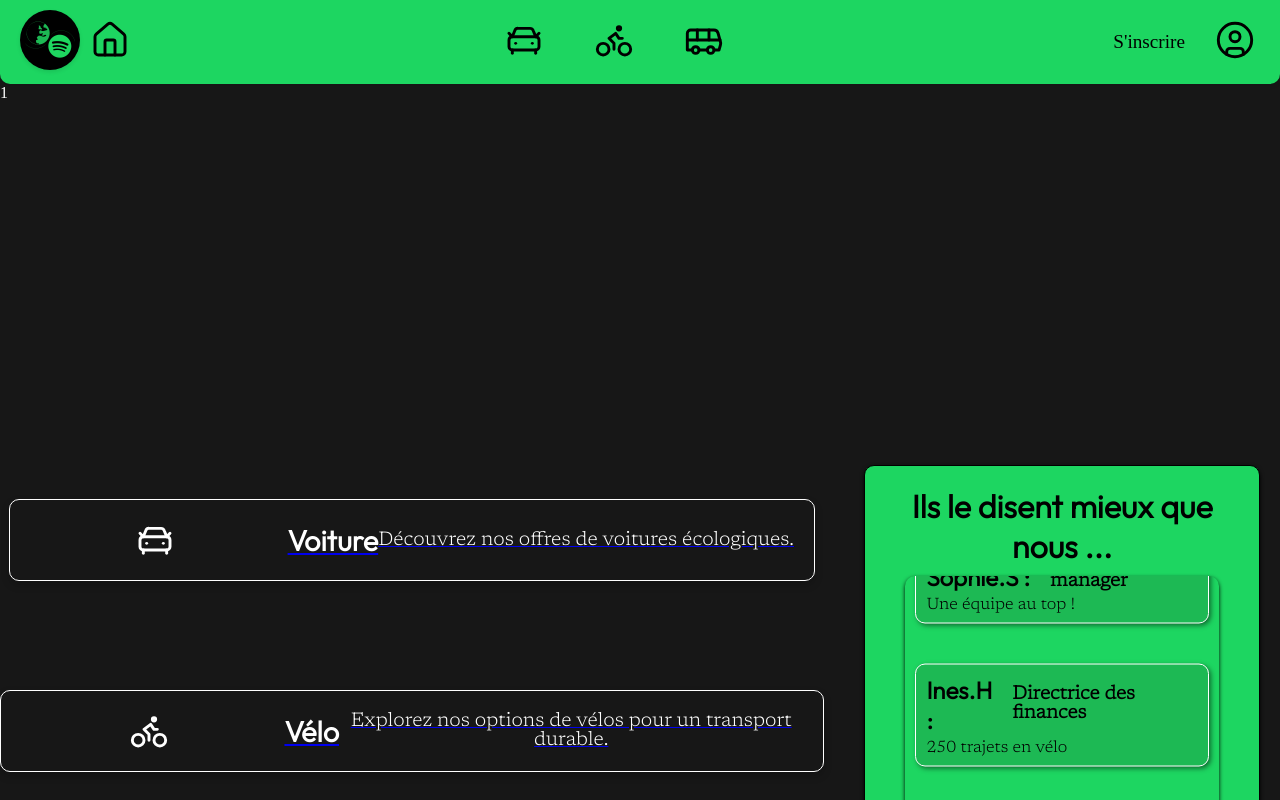
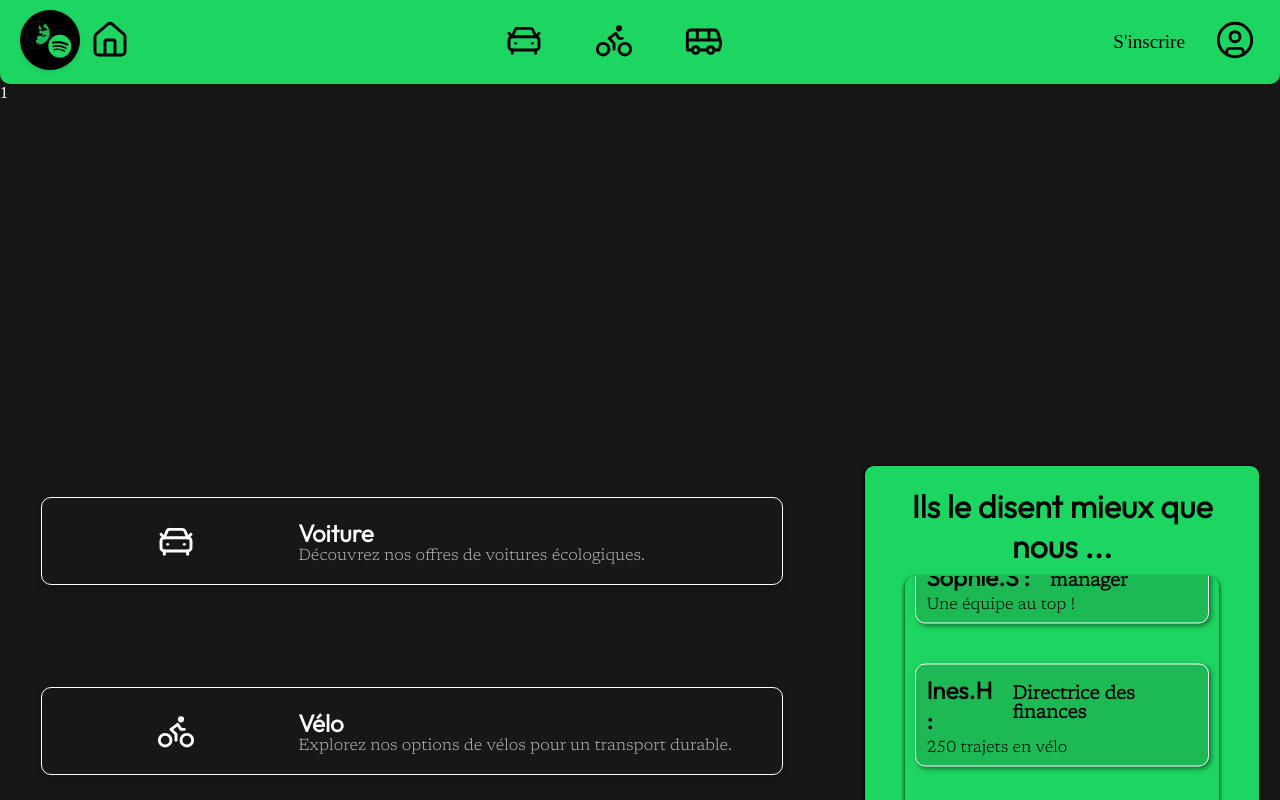
Before and after one commit to Montsy744/SaeSpotifyWebReact, a React (Vite) app: page /accueil in a window 1280 px wide. Shown: the top 800 px of the page. Built offline with nearby package versions, Linux system fonts and the light colour scheme.

Commit message:
ajout de cardChoix

```diff
--- a/src/components/CardChoix.jsx
+++ b/src/components/CardChoix.jsx
@@ -6,10 +6,10 @@ import "../css/cardChoix.css";
 function CardChoix(props, children) {
     return (
         <div className="card-choix">
-            <div id="gauche">
+            <div id="gaucheCardChoix">
                 {props.children}
             </div>
-            <div id="droite">
+            <div id="droiteCardChoix">
                 <h2>{props.titre}</h2>
                 <p>{props.description}</p>
             </div>
--- a/src/components/HeaderSpotify.jsx
+++ b/src/components/HeaderSpotify.jsx
@@ -8,16 +8,16 @@ import '../css/HeaderSpotify.css';
 function HeaderSpotify() {
     return (
         <header id="headerSpotify">
-            <div id="gauche">
+            <div id="gaucheHeader">
                 <Link to="/"><img src="/img/Logo.png" alt="Logo Spotify" id="logoSpotify"/></Link>
                 <Link to="/accueil" id="btn-home" className="btnActive"><House size={40} color="#000000" strokeWidth={1.75}/></Link>
             </div>
-            <div id="center">
+            <div id="centerHeader">
                 <Link to="/voitures" className="btnToPage btnActive"><CarFront size={40} strokeWidth={1.75} /></Link>
                 <Link to="/vélos" className="btnToPage btnActive"><Bike size={40}  strokeWidth={1.75} /></Link>
                 <Link to="/covoiturage" className="btnToPage btnActive"><Bus size={40}  strokeWidth={1.75} /></Link>
             </div>
-            <div id="droite">
+            <div id="droiteHeader">
                 <a href="https://www.spotify.com/fr/signup?flow_id=753f5653-94cd-41cb-9cde-09744338720c%3A1759434896&forward_url=https%3A%2F%2Fopen.spotify.com%2F%3Fflow_ctx%3D753f5653-94cd-41cb-9cde-09744338720c%253A1759434896" target="_blank" className="underline-effect btnToPage btnActive">S'inscrire</a>
                 <a href="https://accounts.spotify.com/en/v2/login?continue=https%3A%2F%2Fopen.spotify.com%2F" target="_blank"  className="btnToPage btnActive"><CircleUser size={40} strokeWidth={1.75} /></a>
             </div>
--- a/src/css/Accueil.css
+++ b/src/css/Accueil.css
@@ -14,6 +14,7 @@ body {
     grid-template-columns: repeat(3, 1fr);
     grid-template-rows: repeat(5, 1fr);
     gap: 40px;
+    margin-bottom: 20px;
 }
 
 .div1 {
@@ -28,6 +29,7 @@ body {
     display: flex;
     align-items: center;
     justify-content: center;
+    width: 100%;
 }
 
 .div3 {
@@ -38,6 +40,8 @@ body {
     display: flex;
     align-items: center;
     justify-content: center;
+    width: 100%;
+
 }
 
 .div4 {
@@ -48,6 +52,17 @@ body {
     display: flex;
     align-items: center;
     justify-content: center;
+    width: 100%;
+}
+
+.link-card {
+    text-decoration: none;
+    color: inherit;
+    width: 90%;
+}
+
+.link-card:active {
+    transform: scale(0.98);
 }
 
 .div5 {
--- a/src/css/HeaderSpotify.css
+++ b/src/css/HeaderSpotify.css
@@ -12,12 +12,12 @@
     border-bottom-right-radius: 10px;
 }
 
-#gauche {
+#gaucheHeader {
     display: flex;
     align-items: center;
 }
 
-#gauche img {
+#gaucheHeader img {
     height: 60px;
     margin-right: 10px;
     box-shadow: 0 2px 4px rgba(0, 0, 0, 0.1);
@@ -31,18 +31,20 @@
     width: 50px;
 }
 
-#center *{
+#centerHeader *{
     margin: 0 10px;
     font-size: 1.2rem;
 }
 
-#droite {
+#droiteHeader {
     display: flex;
+    flex-direction: row;
+    justify-content: center;
     align-items: center;
     font-size: 1.2rem;
 }
 
-#droite a {
+#droiteHeader a {
     margin-left: 20px;
     text-decoration: none;
     color: black;
--- a/src/css/cardChoix.css
+++ b/src/css/cardChoix.css
@@ -1,3 +1,13 @@
+@font-face {
+    font-family: 'outfit';
+    src: url('/public/police/Outfit-Light.ttf');
+}
+
+@font-face {
+    font-family: 'newsreader';
+    src: url('/public/police/Newsreader_9pt-Light.ttf');
+}
+
 .card-choix {
     background-color: #171717;
     color: white;
@@ -6,7 +16,7 @@
     text-align: center;
     box-shadow: 0 4px 8px rgba(0, 0, 0, 0.2);
     border: solid 1px white;
-    min-width: 100%;
+    width: 100%;
 
     display: grid;
     grid-template-columns: repeat(3, 1fr);
@@ -14,7 +24,13 @@
     gap: 8px;
 }
 
-#gauche {
+Link.card-choix,
+Link.card-choix * {
+    text-decoration: none !important;
+    color: inherit;
+}
+
+#gaucheCardChoix {
     grid-column: 1 ;
     grid-row: 1;
     display: flex;
@@ -22,6 +38,23 @@
     justify-content: center;
 }
 
-#droite {
+#droiteCardChoix {
     grid-column: span 2 / span 2;
+
+    display: flex;
+    flex-direction: column;
+    align-items: flex-start;
+    justify-content: center;
 }
+
+#droiteCardChoix h2 {
+    font-family: 'outfit', sans-serif;
+    font-size: 1.5em;
+}
+
+#droiteCardChoix p {
+    font-family: 'newsreader', serif;
+    font-size: 1em;
+    margin: 0;
+    color: #b3b3b3;
+}
--- a/src/page/Accueil.jsx
+++ b/src/page/Accueil.jsx
@@ -16,18 +16,18 @@ function Accueil() {
       <main>
         <div id="mainContainer" className="parent">
           <div class="div1">1</div>
-          <div class="div2 animate__animated animate__rotateInDownLeft" id="voiture">
-            <Link to="/voitures">
+          <div class="div2 animate__animated animate__fadeInUp" id="voiture">
+            <Link to="/voitures" className="link-card">
               <CardChoix titre="Voiture" description="Découvrez nos offres de voitures écologiques."><CarFront size={40} strokeWidth={1.75} /></CardChoix>
             </Link>
           </div>
-          <div class="div3 animate__animated animate__rotateInDownLeft" id="velo">
-            <Link to="/vélos">
+          <div class="div3 animate__animated animate__fadeInUp" id="velo">
+            <Link to="/vélos" className="link-card">
               <CardChoix titre="Vélo" description="Explorez nos options de vélos pour un transport durable." ><Bike size={40}  strokeWidth={1.75} /></CardChoix>
             </Link>
           </div>
-          <div class="div4 animate__animated animate__rotateInDownLeft" id="covoiturage">
-            <Link to="/covoiturage">
+          <div class="div4 animate__animated animate__fadeInUp" id="covoiturage">
+            <Link to="/covoiturage" className="link-card">
               <CardChoix titre="Covoiturage" description="Partagez vos trajets et réduisez votre empreinte carbone." ><Bus size={40}  strokeWidth={1.75} /></CardChoix>
             </Link>
           </div>
```
